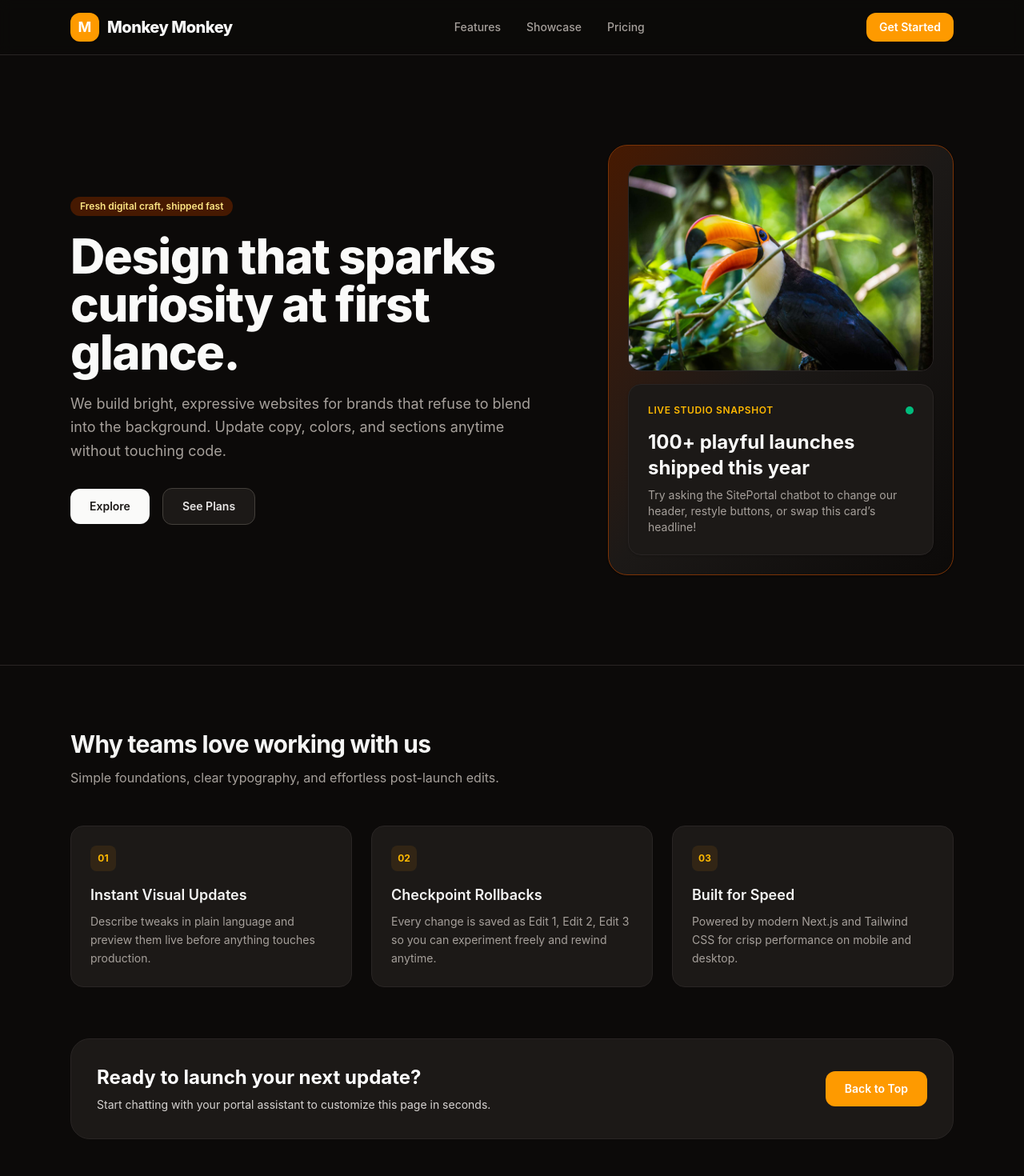
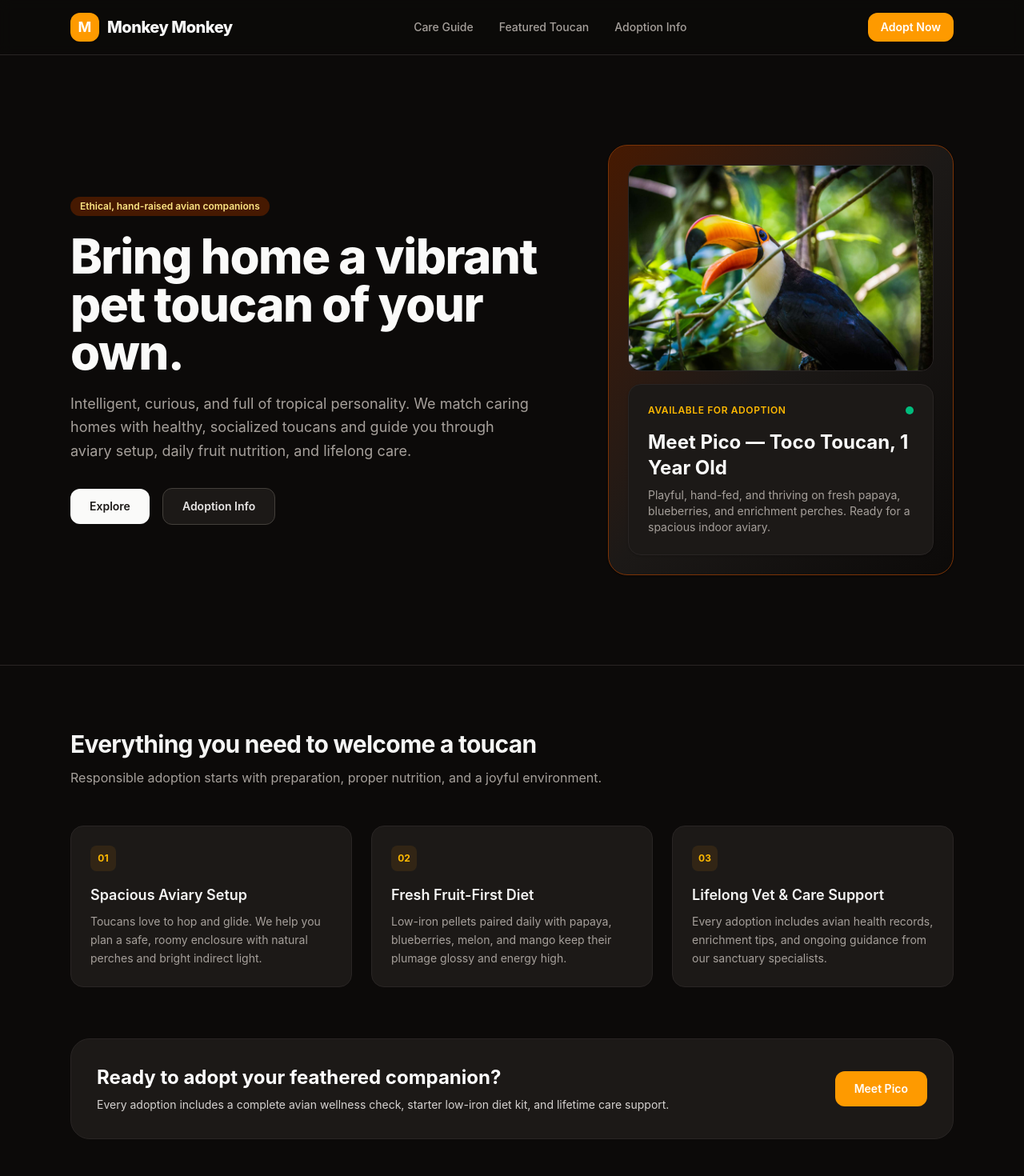
Before and after one commit to branddesade/monkey-see-demo, a Next.js app: page / in a window 1280 px wide. Shown: the top 1470 px of the page at 80% size. Built offline with nearby package versions, Linux system fonts and the light colour scheme.

Commit message:
SitePortal Edit 5: Update site copy and metadata to be about adopting a pet toucan while keeping the dark theme, Monkey Monkey header, Explore button, and toucan photo.

```diff
--- a/src/app/layout.tsx
+++ b/src/app/layout.tsx
@@ -2,8 +2,9 @@ import type { Metadata } from 'next';
 import './globals.css';
 
 export const metadata: Metadata = {
-  title: 'Monkey See — Playful Creative Studio',
-  description: 'A playful creative studio building delightful digital experiences.',
+  title: 'Monkey Monkey — Pet Toucan Adoption & Care',
+  description:
+    'Adopt a happy, hand-raised pet toucan. Learn about aviary setup, fruit-rich diets, and responsible toucan companionship.',
 };
 
 export default function RootLayout({
@@ -13,7 +14,7 @@ export default function RootLayout({
 }>) {
   return (
     <html lang="en">
-      <body className="antialiased min-h-screen flex flex-col bg-stone-50 text-stone-900">
+      <body className="antialiased min-h-screen flex flex-col bg-stone-950 text-stone-50">
         {children}
       </body>
     </html>
--- a/src/components/Features.tsx
+++ b/src/components/Features.tsx
@@ -1,20 +1,20 @@
 const FEATURES = [
   {
-    title: 'Instant Visual Updates',
+    title: 'Spacious Aviary Setup',
     description:
-      'Describe tweaks in plain language and preview them live before anything touches production.',
+      'Toucans love to hop and glide. We help you plan a safe, roomy enclosure with natural perches and bright indirect light.',
     badge: '01',
   },
   {
-    title: 'Checkpoint Rollbacks',
+    title: 'Fresh Fruit-First Diet',
     description:
-      'Every change is saved as Edit 1, Edit 2, Edit 3 so you can experiment freely and rewind anytime.',
+      'Low-iron pellets paired daily with papaya, blueberries, melon, and mango keep their plumage glossy and energy high.',
     badge: '02',
   },
   {
-    title: 'Built for Speed',
+    title: 'Lifelong Vet & Care Support',
     description:
-      'Powered by modern Next.js and Tailwind CSS for crisp performance on mobile and desktop.',
+      'Every adoption includes avian health records, enrichment tips, and ongoing guidance from our sanctuary specialists.',
     badge: '03',
   },
 ];
@@ -25,10 +25,10 @@ export function Features() {
       <div className="mx-auto max-w-6xl px-6">
         <div className="max-w-2xl">
           <h2 className="text-3xl font-bold tracking-tight text-stone-100">
-            Why teams love working with us
+            Everything you need to welcome a toucan
           </h2>
           <p className="mt-3 text-base text-stone-400">
-            Simple foundations, clear typography, and effortless post-launch edits.
+            Responsible adoption starts with preparation, proper nutrition, and a joyful environment.
           </p>
         </div>
 
@@ -52,16 +52,16 @@ export function Features() {
           className="mt-16 rounded-3xl border border-stone-800 bg-stone-900 p-8 text-white md:flex md:items-center md:justify-between"
         >
           <div>
-            <h3 className="text-2xl font-bold">Ready to launch your next update?</h3>
+            <h3 className="text-2xl font-bold">Ready to adopt your feathered companion?</h3>
             <p className="mt-2 text-sm text-stone-300">
-              Start chatting with your portal assistant to customize this page in seconds.
+              Every adoption includes a complete avian wellness check, starter low-iron diet kit, and lifetime care support.
             </p>
           </div>
           <a
             href="#showcase"
             className="mt-6 inline-block rounded-xl bg-amber-500 px-6 py-3 text-sm font-semibold text-white transition hover:bg-amber-400 md:mt-0"
           >
-            Back to Top
+            Meet Pico
           </a>
         </div>
       </div>
--- a/src/components/Footer.tsx
+++ b/src/components/Footer.tsx
@@ -2,8 +2,8 @@ export function Footer() {
   return (
     <footer className="mt-auto border-t border-stone-800 bg-stone-950 py-8">
       <div className="mx-auto flex max-w-6xl flex-col items-center justify-between gap-4 px-6 text-xs text-stone-400 sm:flex-row">
-        <p>© {new Date().getFullYear()} Monkey See Studio. All rights reserved.</p>
-        <p>Powered by Next.js + Vercel</p>
+        <p>© {new Date().getFullYear()} Monkey Monkey Toucan Sanctuary. All rights reserved.</p>
+        <p>Ethical Avian Adoption & Care</p>
       </div>
     </footer>
   );
--- a/src/components/Header.tsx
+++ b/src/components/Header.tsx
@@ -15,21 +15,21 @@ export function Header() {
 
         <nav aria-label="Primary" className="hidden md:flex items-center gap-8 text-sm font-medium text-stone-400">
           <a href="#features" className="transition hover:text-stone-200">
-            Features
+            Care Guide
           </a>
           <a href="#showcase" className="transition hover:text-stone-200">
-            Showcase
+            Featured Toucan
           </a>
           <a href="#pricing" className="transition hover:text-stone-200">
-            Pricing
+            Adoption Info
           </a>
         </nav>
 
         <a
-          href="#get-started"
+          href="#pricing"
           className="rounded-xl bg-amber-500 px-4 py-2 text-sm font-semibold text-white shadow-sm transition hover:bg-amber-600"
         >
-          Get Started
+          Adopt Now
         </a>
       </div>
     </header>
--- a/src/components/Hero.tsx
+++ b/src/components/Hero.tsx
@@ -4,14 +4,15 @@ export function Hero() {
       <div className="grid grid-cols-1 items-center gap-12 lg:grid-cols-12">
         <div className="lg:col-span-7">
           <span className="inline-flex items-center rounded-full bg-amber-950 px-3 py-1 text-xs font-semibold text-amber-200">
-            Fresh digital craft, shipped fast
+            Ethical, hand-raised avian companions
           </span>
           <h1 className="mt-5 text-4xl font-extrabold tracking-tight text-stone-50 sm:text-6xl">
-            Design that sparks curiosity at first glance.
+            Bring home a vibrant pet toucan of your own.
           </h1>
           <p className="mt-5 max-w-xl text-lg leading-relaxed text-stone-400">
-            We build bright, expressive websites for brands that refuse to blend into the
-            background. Update copy, colors, and sections anytime without touching code.
+            Intelligent, curious, and full of tropical personality. We match caring homes with
+            healthy, socialized toucans and guide you through aviary setup, daily fruit nutrition,
+            and lifelong care.
           </p>
           <div id="get-started" className="mt-8 flex flex-wrap items-center gap-4">
             <a
@@ -24,7 +25,7 @@ export function Hero() {
               href="#pricing"
               className="rounded-xl border border-stone-700 bg-stone-900 px-6 py-3 text-sm font-semibold text-stone-200 transition hover:bg-stone-800"
             >
-              See Plans
+              Adoption Info
             </a>
           </div>
         </div>
@@ -41,16 +42,16 @@ export function Hero() {
             <div className="mt-4 rounded-2xl border border-stone-800 bg-stone-900 p-6 shadow-sm">
               <div className="flex items-center justify-between">
                 <span className="text-xs font-semibold uppercase tracking-wider text-amber-400">
-                  Live Studio Snapshot
+                  Available for Adoption
                 </span>
                 <span className="h-2.5 w-2.5 rounded-full bg-emerald-500" />
               </div>
               <p className="mt-4 text-2xl font-bold text-stone-50">
-                100+ playful launches shipped this year
+                Meet Pico — Toco Toucan, 1 Year Old
               </p>
               <p className="mt-2 text-sm text-stone-400">
-                Try asking the SitePortal chatbot to change our header, restyle buttons, or swap
-                this card’s headline!
+                Playful, hand-fed, and thriving on fresh papaya, blueberries, and enrichment
+                perches. Ready for a spacious indoor aviary.
               </p>
             </div>
           </div>
```
